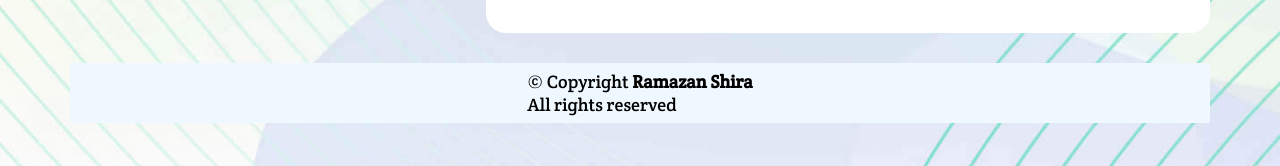
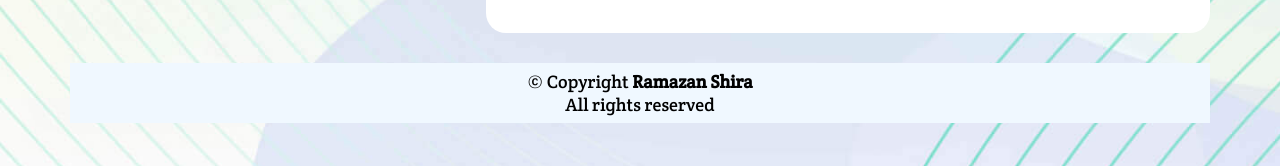
Before and after one commit to ramazan-shira/Personal_Porfolio, a React (Create React App) app: page / in a window 1280 px wide. Shown: the part 1320-1486 px from the top of the page. Built offline with nearby package versions, Linux system fonts and the light colour scheme; some icons are missing; a web font is replaced by a local one.

Commit message:
Footer text align

```diff
--- a/src/Footer/footer.css
+++ b/src/Footer/footer.css
@@ -13,17 +13,13 @@
 }
 
 .footer p {
+  width: 100%;
   margin: 0;
   font-size: 18px;
   font-family: "Crete Round", serif;
+  text-align: center;
 }
 
 .footer.dark p {
   color: #a6a6a6;
 }
-
-@media screen and (max-width: 600px) {
-  .footer {
-    text-align: center;
-  }
-}
```
